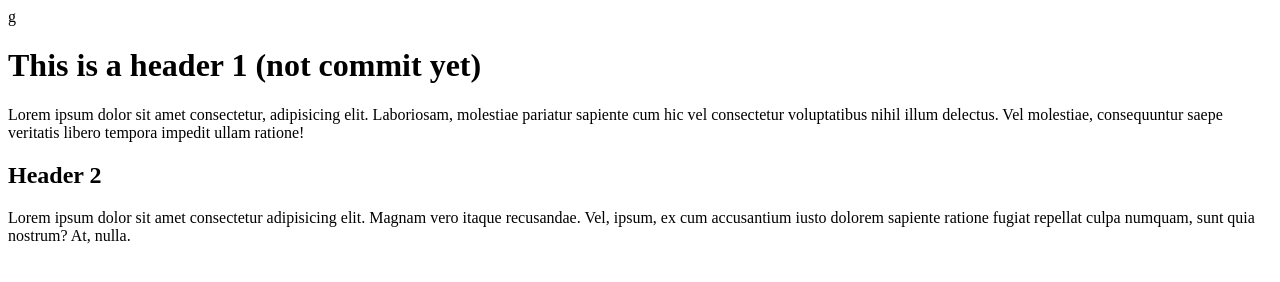
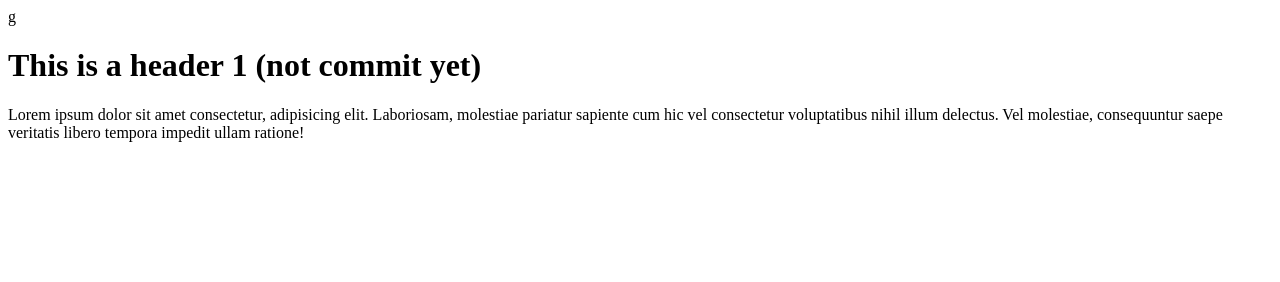
Before and after one commit to sokhakun/git-repo, a plain HTML site: page index.html in a window 1280 px wide. Drawn offline with Linux system fonts and the light colour scheme.

Commit message:
Revert back 2nd commit

```diff
--- a/index.html
+++ b/index.html
@@ -9,8 +9,5 @@
 <body>
     <h1>This is a header 1 (not commit yet)</h1>
     <p>Lorem ipsum dolor sit amet consectetur, adipisicing elit. Laboriosam, molestiae pariatur sapiente cum hic vel consectetur voluptatibus nihil illum delectus. Vel molestiae, consequuntur saepe veritatis libero tempora impedit ullam ratione!</p>
-
-    <h2>Header 2</h2>
-    <p>Lorem ipsum dolor sit amet consectetur adipisicing elit. Magnam vero itaque recusandae. Vel, ipsum, ex cum accusantium iusto dolorem sapiente ratione fugiat repellat culpa numquam, sunt quia nostrum? At, nulla.</p>
 </body>
 </html>
```
